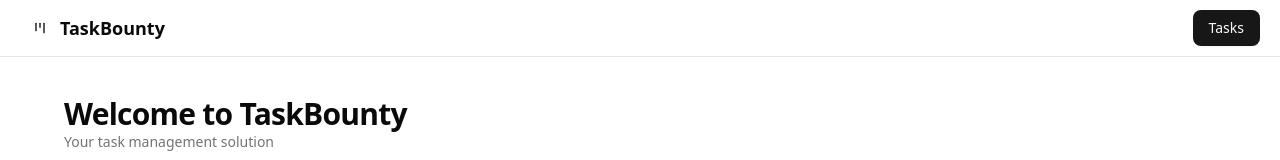
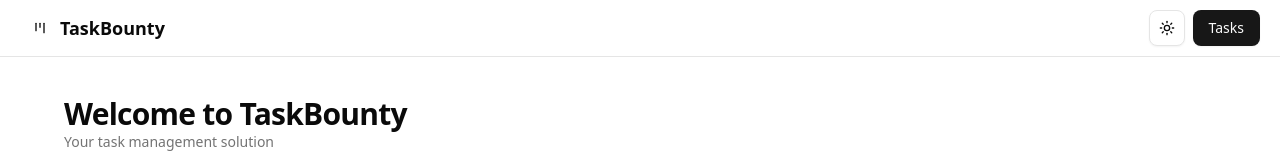
Before and after one commit to tt472625987/portal-task-web, a Next.js app: page / in a window 1280 px wide. Shown: the top 160 px of the page. Built offline with nearby package versions, Linux system fonts and the light colour scheme.

Commit message:
feat: add theme changer

```diff
--- a/package.json
+++ b/package.json
@@ -17,6 +17,7 @@
     "clsx": "^2.1.1",
     "lucide-react": "^0.518.0",
     "next": "15.3.3",
+    "next-themes": "^0.4.6",
     "react": "^19.0.0",
     "react-dom": "^19.0.0",
     "tailwind-merge": "^3.3.1"
--- a/src/app/layout.tsx
+++ b/src/app/layout.tsx
@@ -4,6 +4,7 @@ import type { Metadata } from "next";
 import { Geist, Geist_Mono } from "next/font/google";
 
 import { Header } from "@/components/header";
+import { ThemeProvider } from "@/components/theme/theme-provider";
 
 const geistSans = Geist({
   variable: "--font-geist-sans",
@@ -26,10 +27,11 @@ export default function RootLayout({
   children: React.ReactNode;
 }>) {
   return (
-    <html lang="en">
+    <html suppressHydrationWarning lang="en">
       <body
         className={`${geistSans.variable} ${geistMono.variable} antialiased`}
       >
+        <ThemeProvider>
           <Header />
           <main
             className="
@@ -41,6 +43,7 @@ export default function RootLayout({
           >
             {children}
           </main>
+        </ThemeProvider>
       </body>
     </html>
   );
--- a/src/components/header.tsx
+++ b/src/components/header.tsx
@@ -3,6 +3,8 @@ import Link from "next/link";
 
 import { buttonVariants } from "@/components/ui/button";
 import { homePath, taskPath } from "@/paths";
+
+import { ThemeSwitcher } from "./theme/theme-switcher";
 
 const Header = () => {
   return (
@@ -13,13 +15,14 @@ const Header = () => {
             w-full flex py-2.5 px-5 justify-between
           "
     >
-      <div>
+      <div className="flex align-items gap-x-2">
         <Link href={homePath} className={buttonVariants({ variant: "ghost" })}>
           <LucideKanban />
           <h1 className="text-lg font-semibold ml-1">TaskBounty</h1>
         </Link>
       </div>
-      <div>
+      <div className="flex align-items gap-x-2">
+        <ThemeSwitcher />
         <Link
           href={taskPath}
           className={buttonVariants({ variant: "default" })}
--- /dev/null
+++ b/src/components/theme/theme-provider.tsx
@@ -0,0 +1,20 @@
+import { ThemeProvider as NextThemeProvider } from "next-themes";
+
+type ThemeProviderProps = {
+  children: React.ReactNode;
+};
+
+const ThemeProvider = ({ children }: ThemeProviderProps) => {
+  return (
+    <NextThemeProvider
+      attribute="class"
+      defaultTheme="system"
+      enableSystem
+      disableTransitionOnChange
+    >
+      {children}
+    </NextThemeProvider>
+  );
+};
+
+export { ThemeProvider };
--- /dev/null
+++ b/src/components/theme/theme-switcher.tsx
@@ -0,0 +1,24 @@
+"use client";
+
+import { LucideMoon, LucideSun } from "lucide-react";
+import { useTheme } from "next-themes";
+
+import { Button } from "../ui/button";
+
+const ThemeSwitcher = () => {
+  const { theme, setTheme } = useTheme();
+
+  return (
+    <Button
+      variant="outline"
+      size="icon"
+      onClick={() => setTheme(theme === "dark" ? "light" : "dark")}
+    >
+      <LucideSun className="h-4 w-4 rotate-0 scale-100 transition-all dark:-rotate-90 dark:scale-0" />
+      <LucideMoon className="absolute h-4 w-4 rotate-90 scale-0 transition-transform dark:rotate-0 dark:scale-100 " />
+      <span className="sr-only">Toggle theme</span>
+    </Button>
+  );
+};
+
+export { ThemeSwitcher };
```
Also changed, not shown: 1 other file (tests, documents, lock files or other folders). Lines whose indentation alone changed are shown as unchanged.
